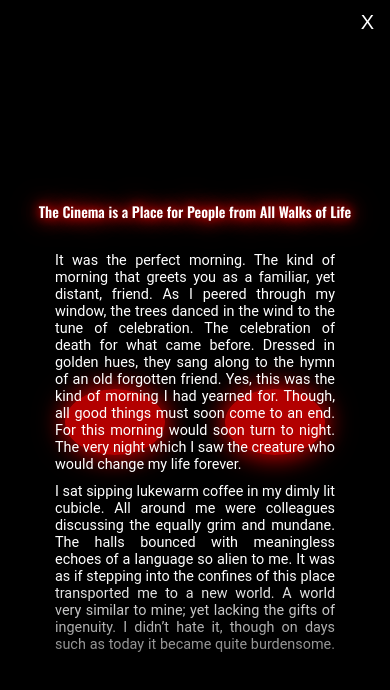
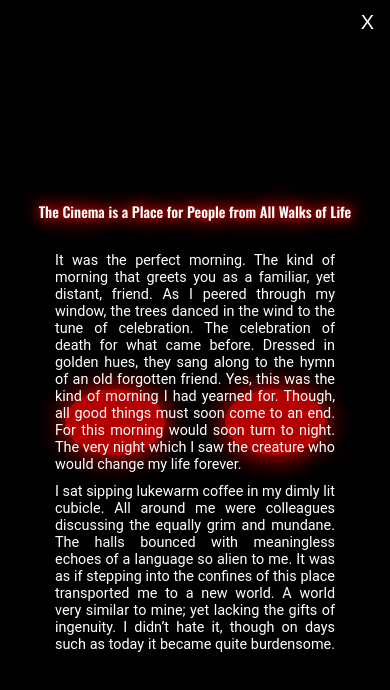
Before and after one commit to charlesarcher72/musician-profile, a React (Create React App) app: page / in a window 390 px wide. Both pictures are taken after a click on the button 195 px from the left and 445 px from the top of the page. Shown: the top 690 px of the page. Built offline with nearby package versions, Linux system fonts and the light colour scheme.

Commit message:
remove fade

```diff
--- a/src/App.css
+++ b/src/App.css
@@ -277,16 +277,6 @@ h1 {
   scrollbar-color: #ff0000 rgba(255, 0, 0, 0.1);
 }
 
-.fade-out {
-  position: sticky;
-  top: 0;
-  bottom: 22vh;
-  left: 0;
-  width: 100%;
-  height: 10vh;
-  background: linear-gradient(to bottom, transparent, black);
-  z-index: 3000;
-}
 
 @keyframes eye-glow {
   0% {
@@ -363,14 +353,4 @@ h1 {
   .popup-content:after {
     left: calc(50% + 80px);
   }
-
-  .fade-out {
-    position: absolute;
-    top: 68vh;
-    left: 0;
-    width: 100%;
-    height: 20vh;
-    background: linear-gradient(to bottom, transparent, black);
-    z-index: 3000;
-  }
 }
```
